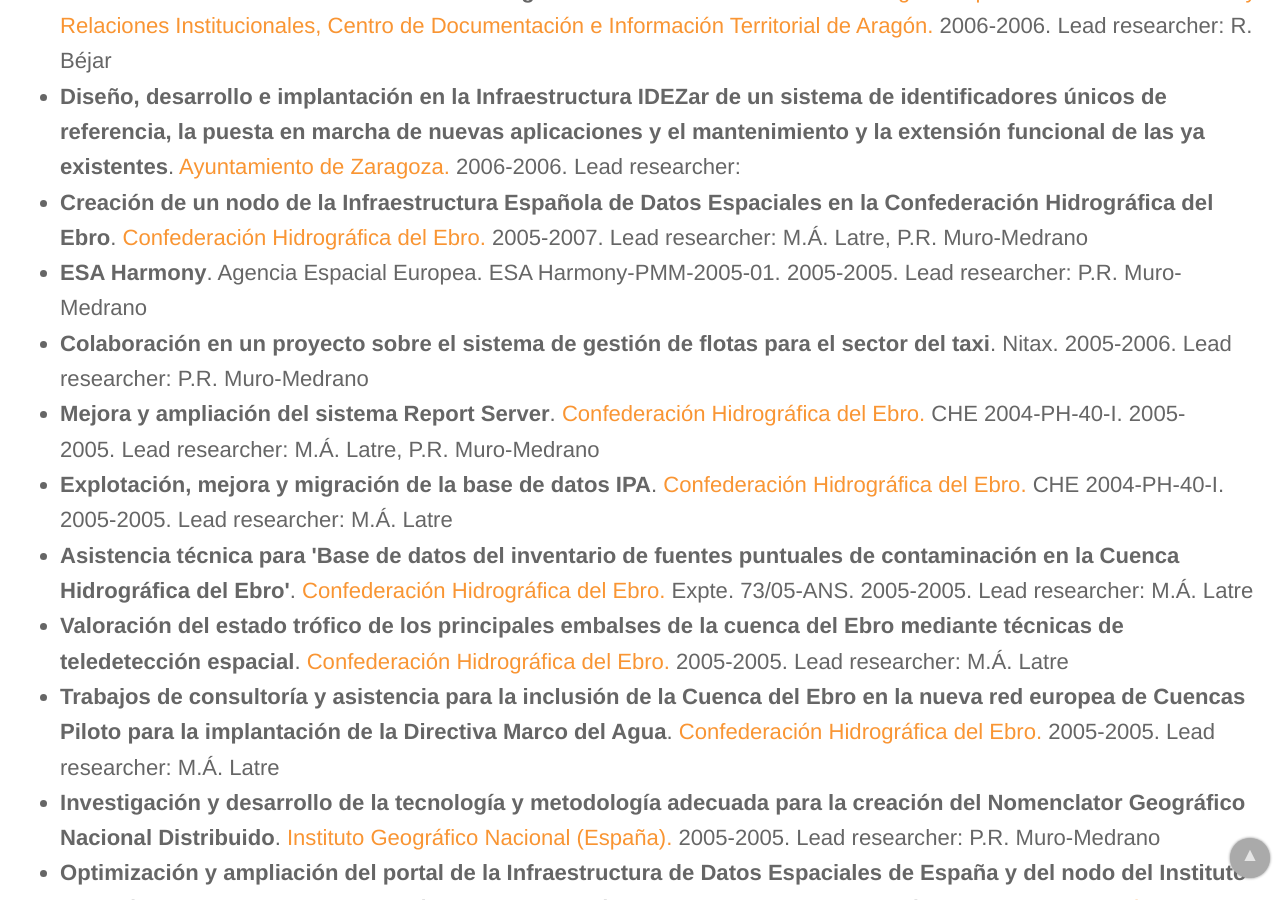
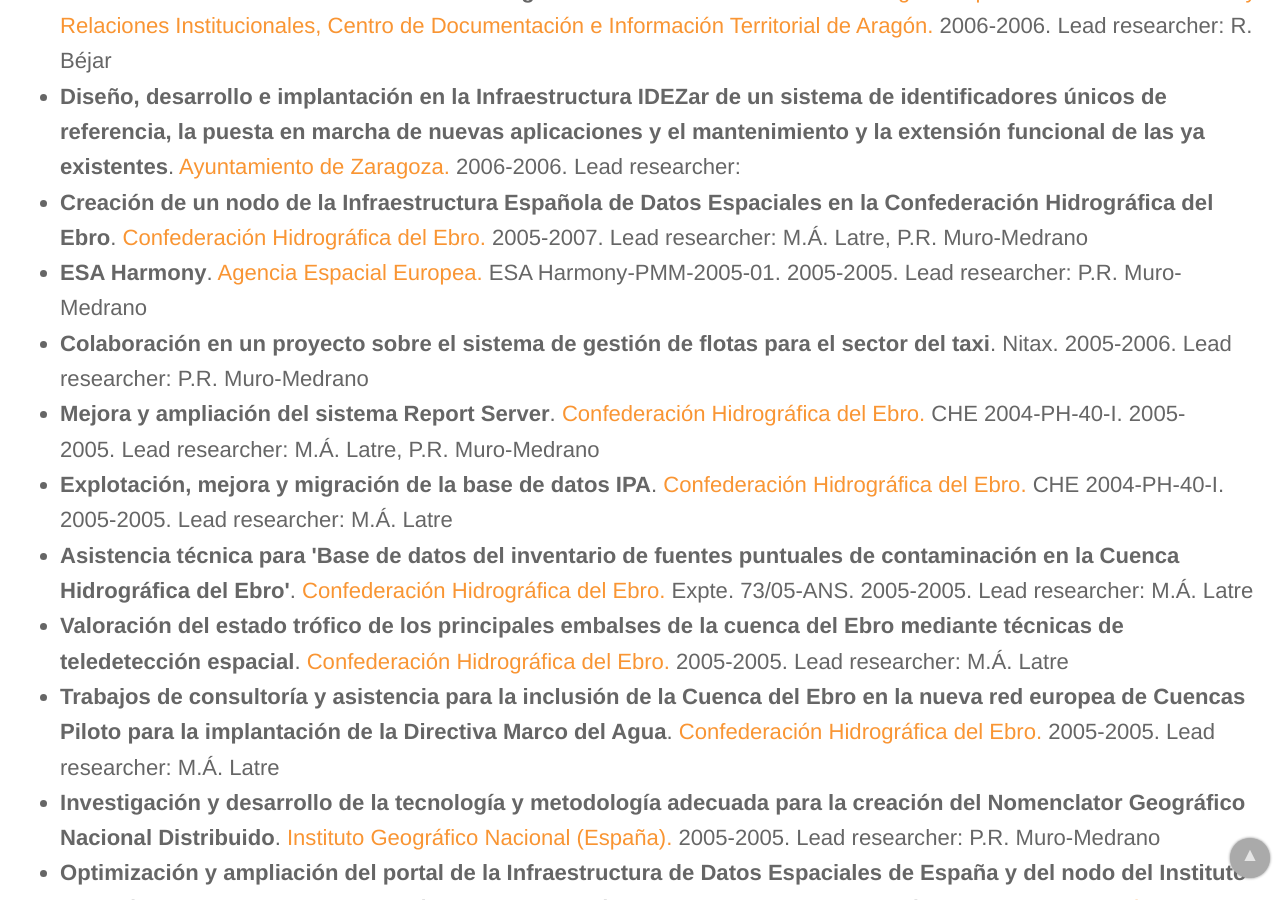
Before and after one commit to IAAA-Lab/IAAA-Lab.github.io, a Jekyll site: the page built from projects.html, in a window 1280 px wide and 900 px high, scrolled down 11938 px. Built offline with Jekyll 4.4.1, drawn with Linux system fonts in a browser that asks for light colours; some of the changed lines change nothing that is shown.

Commit message:
Algunos gazapos

```diff
--- a/_data/projects-otri.yml
+++ b/_data/projects-otri.yml
@@ -60,6 +60,7 @@
   years: 2016-2018
   main_researcher: F.J. Zarazaga-Soria
 - title: "Grupo de Cooperación: Peritación de la Generación de Purines en las explotaciones porcinas aragonesas"
+  url: http://www.asajaporcino.com/
   organizations:
   - organization: Asociación Agraria de Jóvenes Agricultores de Huesca
     organization_url: http://www.asajahuesca.es/
@@ -358,6 +359,7 @@
 - title: "ESA Harmony"
   organizations:
   - organization: Agencia Espacial Europea
+    organization_url: http://www.esa.int
   reference: ESA Harmony-PMM-2005-01
   years: 2005-2005
   main_researcher: P.R. Muro-Medrano
```
